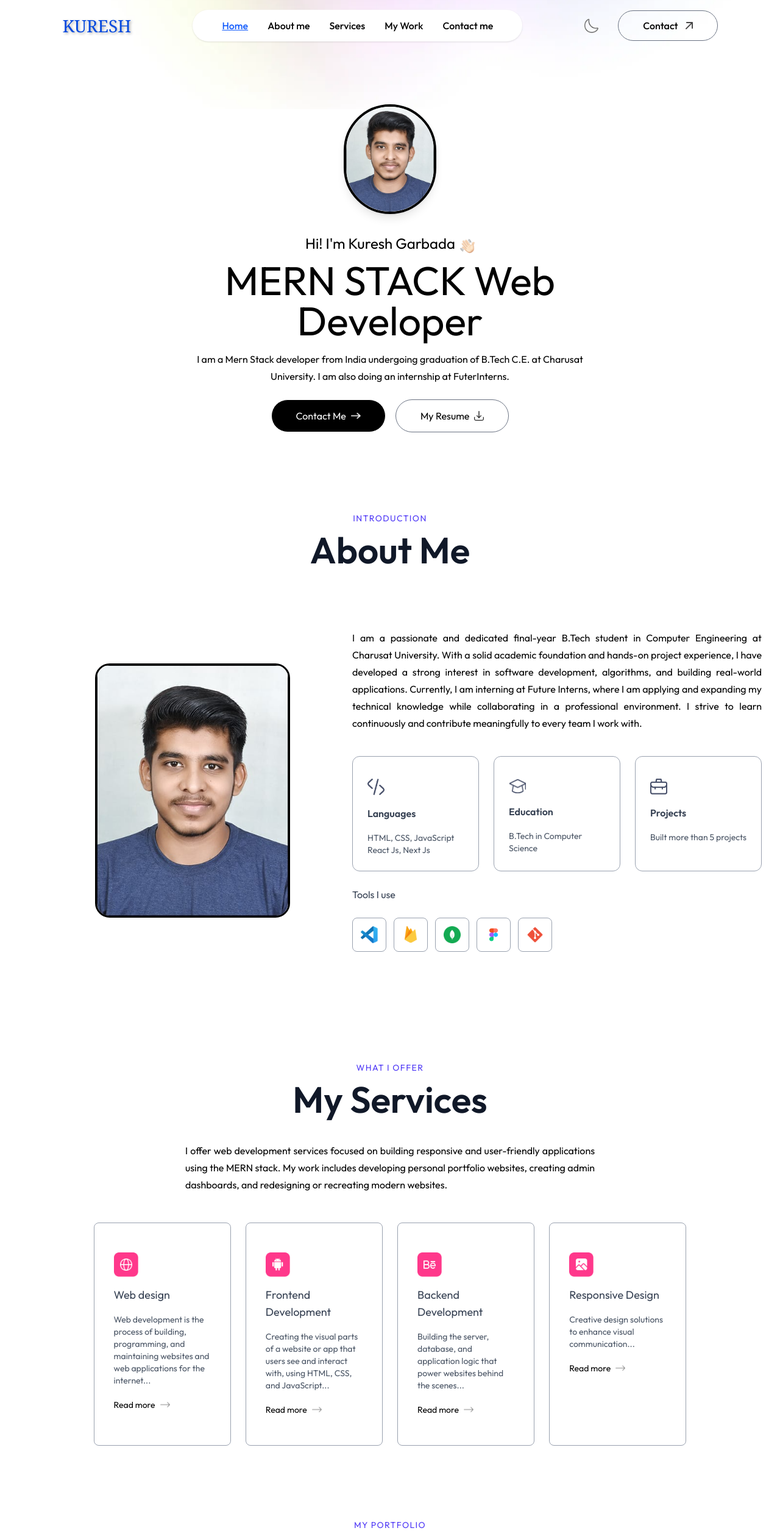
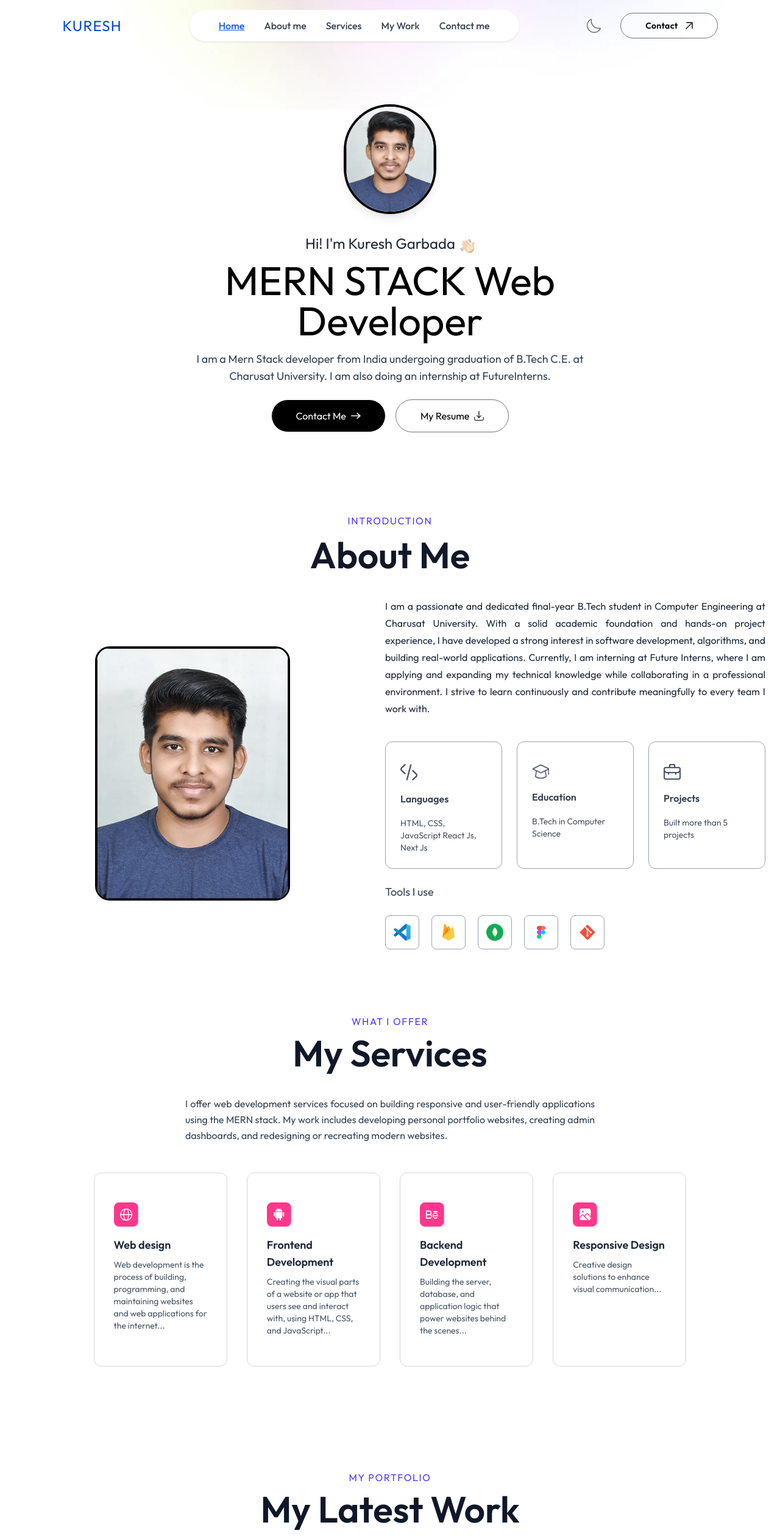
Before and after one commit to Kuresh-Garbada/FUTURE_FS_01, a Next.js app: page / in a window 1280 px wide. Shown: the top 2524 px of the page at 61% size. Built offline with nearby package versions, Linux system fonts and the light colour scheme; a web font is replaced by a local one.

Commit message:
font and styling

```diff
--- a/assets/assets.js
+++ b/assets/assets.js
@@ -83,8 +83,8 @@ export const workData = [
         bgImage: '/work-1.png',
     },
     {
-        title: 'Geo based app',
-        description: 'Mobile App',
+        title: 'Apni Ricksha ',
+        description: 'Mobile Web',
         bgImage: '/work-2.png',
     },
     {
@@ -93,8 +93,8 @@ export const workData = [
         bgImage: '/work-3.png',
     },
     {
-        title: 'UI/UX designing',
-        description: 'UI/UX Design',
+        title: 'Chess Game',
+        description: 'Java Project',
         bgImage: '/work-4.png',
     },
 ]
--- a/components/About.jsx
+++ b/components/About.jsx
@@ -5,21 +5,21 @@ import Image from 'next/image'
 const About = () => {
   return (
     <div id='about' className='w-full px-6 py-10 scroll-mt-20'>
-      <h3 className='text-center mb-3 text-sm font-ovo uppercase tracking-widest text-indigo-600'>
+      <h3 className='text-center mb-3 text-1xl font-ovo uppercase tracking-widest text-indigo-600'>
         Introduction
       </h3>
       <h2 className='text-center text-6xl font-ovo font-semibold mb-10 text-gray-900 dark:text-gray-100'>
         About Me
       </h2>
 
-      <div className='flex w-full flex-col lg:flex-row items-center gap-16 my-25'>
+      <div className='flex w-full flex-col lg:flex-row items-center gap-16'>
         {/* Image container */}
         <div className='w-full lg:w-1/2 flex justify-center'>
           <div className='w-64 sm:w-80 rounded-3xl max-w-none'>
             <Image
               src={assets.user_image}
               alt='user'
-              className='w-full rounded-3xl border-black'
+              className='w-full rounded-3xl'
               style={{ border: '3px solid black', boxShadow: 'none' }}
             />
           </div>
@@ -27,8 +27,8 @@ const About = () => {
 
         {/* Content area */}
         <div className='w-full lg:w-1/2 flex justify-center'>
-          <div className='max-w-2xl lg:-ml-25'> {/* Shift content slightly left on large screens */}
-            <p className='mb-10 font-Ovo text-justify'>
+          <div className='max-w-2xl lg:-ml-10'>
+            <p className='mb-10 font-ovo text-justify text-gray-800 dark:text-gray-300'>
               I am a passionate and dedicated final-year B.Tech student in Computer Engineering at Charusat University. With a solid academic foundation and hands-on project experience, I have developed a strong interest in software development, algorithms, and building real-world applications. Currently, I am interning at Future Interns, where I am applying and expanding my technical knowledge while collaborating in a professional environment. I strive to learn continuously and contribute meaningfully to every team I work with.
             </p>
 
@@ -37,31 +37,28 @@ const About = () => {
                 <li
                   key={index}
                   className="border-[0.5px] border-gray-400 rounded-xl p-6 cursor-pointer
-                  hover:bg-violet-100 hover:-translate-y-1 duration-500 hover:shadow-lg"
+                  hover:bg-violet-100 hover:dark:bg-violet-900/40 hover:-translate-y-1 duration-500 hover:shadow-lg"
                 >
                   <Image src={icon} alt={title} className='w-7 mt-3' />
-                  <h3 className='my-4 font-semibold text-gray-700'>{title}</h3>
-                  <p className='text-gray-600 text-sm'>{description}</p>
+                  <h3 className='my-4 font-semibold text-gray-700 dark:text-gray-200'>{title}</h3>
+                  <p className='text-gray-600 dark:text-gray-400 text-sm'>{description}</p>
                 </li>
               ))}
             </ul>
 
-
-            <h4  className='my-6 text-gray-700 font-Ovo'>
+            <h4 className='my-6 text-gray-700 dark:text-gray-200 font-ovo text-lg'>
               Tools I use
             </h4>
-            <ul className='flex items-center gap-3 sm:gp-5 '>
-              {toolsData.map((tool,index)=>(
-                <li className='flex items-center justify-center *:w-12 sm:w-14
-                aspect-square border border-gray-400 rounded-lg cursor-pointer
-                hover:-translate-y-1 duration-500' key={index}>
-                  <Image src={tool} alt='Tools' className='w-5
-                  sm:w-7'/>
 
-
+            <ul className='flex flex-wrap items-center gap-3 sm:gap-5'>
+              {toolsData.map((tool, index) => (
+                <li
+                  key={index}
+                  className='flex items-center justify-center w-12 sm:w-14 aspect-square border border-gray-400 rounded-lg cursor-pointer
+                  hover:-translate-y-1 hover:shadow-md duration-300 bg-white dark:bg-gray-800'
+                >
+                  <Image src={tool} alt='Tools' className='w-5 sm:w-7' />
                 </li>
-
-
               ))}
             </ul>
           </div>
--- a/components/Header.jsx
+++ b/components/Header.jsx
@@ -15,10 +15,9 @@ const Header = () => {
         />
       </div>
 
-
       {/* Intro Text */}
       <div className="mb-4">
-        <h3 className="flex items-end justify-center gap-2 text-xl md:text-2xl mb-3 font-ovo">
+        <h3 className="flex items-end justify-center gap-2 text-xl md:text-2xl mb-3 font-ovo text-gray-800">
           Hi! I'm Kuresh Garbada
           <Image src={assets.hand_icon} alt="Wave" className="w-6 h-6" />
         </h3>
@@ -27,16 +26,16 @@ const Header = () => {
           MERN STACK Web Developer
         </h2>
 
-        <p className="max-w-2xl mx-auto font-ovo mb-6">
+        <p className="max-w-2xl mx-auto font-outfit text-base sm:text-lg text-gray-700 mb-6">
           I am a Mern Stack developer from India undergoing graduation of B.Tech C.E. at Charusat University.
-          I am also doing an internship at FuterInterns.
+          I am also doing an internship at FutureInterns.
         </p>
 
         {/* Buttons */}
-        <div className="flex flex-col sm:flex-row items-center justify-center gap-4">
+        <div className="flex flex-col sm:flex-row items-center justify-center gap-4 font-outfit">
           <a
             href="#contact"
-            className="px-10 py-3 border border-white rounded-full bg-black text-white flex items-center gap-2"
+            className="px-10 py-3 border border-white rounded-full bg-black text-white flex items-center gap-2 hover:bg-gray-900 transition"
           >
             Contact Me
             <Image src={assets.right_arrow_white} alt="" className="w-4" />
@@ -45,7 +44,7 @@ const Header = () => {
           <a
             href="/resume.pdf"
             download
-            className="px-10 py-3 border rounded-full border-gray-500 flex items-center gap-2"
+            className="px-10 py-3 border rounded-full border-gray-500 flex items-center gap-2 hover:bg-gray-100 transition"
           >
             My Resume
             <Image src={assets.download_icon} alt="" className="w-4" />
--- a/components/Navbar.jsx
+++ b/components/Navbar.jsx
@@ -8,7 +8,6 @@ const Navbar = () => {
   const [activeSection, setActiveSection] = useState('top')
   const sideMenuRef = useRef()
 
-  // Scroll listener for shadow and active section
   useEffect(() => {
     const onScroll = () => {
       setIsScroll(window.scrollY > 50)
@@ -28,7 +27,6 @@ const Navbar = () => {
     return () => window.removeEventListener('scroll', onScroll)
   }, [])
 
-  // On mount, check if user prefers dark mode or saved theme
   useEffect(() => {
     const savedTheme = localStorage.getItem('theme')
     if (
@@ -63,10 +61,9 @@ const Navbar = () => {
     sideMenuRef.current.style.transform = 'translateX(16rem)'
   }
 
-  // Function to conditionally add active styles
   const getLinkClass = (section) =>
-    `font-ovo font-medium ${
-      activeSection === section ? 'text-blue-600 underline' : ''
+    `font-outfit font-medium transition duration-300 ${
+      activeSection === section ? 'text-blue-600 underline' : 'text-gray-700'
     }`
 
   return (
@@ -78,10 +75,10 @@ const Navbar = () => {
       <nav
         className={`w-full fixed px-5 lg:px-8 xl:px-[8%] py-4
        flex items-center justify-between z-50 ${
-         isScroll ? 'bg-white bg-opacity-50 backdrop-blur-lg shadow-sm ' : ' '
+         isScroll ? 'bg-white bg-opacity-50 backdrop-blur-lg shadow-sm' : ''
        }`}
       >
-        <p className='custom-text'>KURESH</p>
+        <p className='font-ovo text-2xl tracking-wider text-[#0449df]'>KURESH</p>
 
         <ul
           className={`hidden md:flex items-center gap-6 lg:gap-8 rounded-full px-12 py-3
@@ -115,7 +112,6 @@ const Navbar = () => {
         </ul>
 
         <div className='flex items-center gap-4'>
-          {/* Dark Mode Toggle Button */}
           <button onClick={toggleDarkMode} aria-label='Toggle Dark Mode'>
             <Image
               src={isDarkMode ? assets.sun_icon : assets.moon_icon}
@@ -125,7 +121,7 @@ const Navbar = () => {
           </button>
 
           <a
-            className='hidden lg:flex items-center gap-3 px-10 py-2.5 border border-gray-500 rounded-full ml-4 font-ovo font-medium'
+            className='hidden lg:flex items-center gap-3 px-10 py-2.5 border border-gray-500 rounded-full ml-4 font-outfit font-semibold text-sm tracking-wide hover:bg-gray-100 transition'
             href='#contact'
           >
             Contact <Image src={assets.arrow_icon} className='w-3' alt='' />
--- a/components/Services.jsx
+++ b/components/Services.jsx
@@ -4,39 +4,44 @@ import Image from 'next/image'
 
 const Services = () => {
   return (
-    <div id="services" className='w-full px-[12%] py-10 scroll-mt-20'>
-
-        <h3 className='text-center mb-3 text-sm font-ovo uppercase tracking-widest text-indigo-600'>
-         What I offer
+    <div id="services" className="w-full px-[12%] py-16 scroll-mt-20">
+      <h3 className="text-center mb-2 text-1xl font-ovo uppercase tracking-widest text-indigo-600">
+        What I Offer
       </h3>
-      <h2 className='text-center text-6xl font-ovo font-semibold mb-10 text-gray-900 dark:text-gray-100'>
+      <h2 className="text-center text-5xl sm:text-6xl font-ovo font-semibold mb-10 text-gray-900 dark:text-gray-100">
         My Services
       </h2>
 
-      <p className='text-justify max-w-2xl mx-auto mt-5 mb-12 font-Ovo'>
-  I offer web development services focused on building responsive and user-friendly applications using the MERN stack. My work includes developing personal portfolio websites, creating admin dashboards, and redesigning or recreating modern websites.
-</p>
+      <p className="text-justify max-w-2xl mx-auto mt-4 mb-12 font-ovo text-gray-700 dark:text-gray-300 leading-relaxed">
+        I offer web development services focused on building responsive and user-friendly applications using the MERN stack. My work includes developing personal portfolio websites, creating admin dashboards, and redesigning or recreating modern websites.
+      </p>
 
+      <div className="grid grid-cols-1 sm:grid-cols-2 lg:grid-cols-3 xl:grid-cols-4 gap-8 my-10">
+        {serviceData.map(({ icon, title, description, link }, index) => (
+          <div
+            key={index}
+            className="border border-gray-300 rounded-xl px-8 py-12 bg-white dark:bg-gray-900
+    hover:shadow-lg hover:shadow-pink-100 dark:hover:bg-pink-900/20 hover:bg-pink-100
+    transition-all duration-500 transform hover:-translate-y-1 cursor-pointer"
+>
+            <Image src={icon} alt={title} className="w-10 mb-4" />
+            <h3 className="text-lg font-semibold mb-2 text-gray-800 dark:text-white">
+              {title}
+            </h3>
+            <p className="text-sm text-gray-600 dark:text-gray-400 leading-5">
+              {description}
+            </p>
 
-  <div className="grid grid-cols-1 sm:grid-cols-2 lg:grid-cols-3 xl:grid-cols-4 gap-6 my-10">
-
-
-        {serviceData.map(({icon,title,description,link},index)=>(
-            <div key={index} className='border border-gray-400 rounded-lg px-8 py-12
-            hover: shadow-black cursor-pointer hover:bg-pink-50 hover:-translate-y-1 duration-500'>
-                <Image src={icon} alt='' className='w-10'/>
-                <h3 className='text-lg my-4 text-gray-700'>{title}</h3>
-                <p className='text-sm text-gray-600 leading-5'>{description}</p>
-                <a href={link} className='flex items-center gap-2 text-sm mt-5'>
-                    Read more <Image  alt='' src={assets.right_arrow} className='w-4'/>
-                </a>
-             </div>
-
+            {/* Optional Link: Uncomment if needed */}
+            {/* <a
+              href={link}
+              className="flex items-center gap-2 text-sm mt-5 text-indigo-600 hover:underline"
+            >
+              Read more <Image alt="" src={assets.right_arrow} className="w-4" />
+            </a> */}
+          </div>
         ))}
-
-    </div>
-
-
+      </div>
     </div>
   )
 }
--- a/components/Work.jsx
+++ b/components/Work.jsx
@@ -4,47 +4,60 @@ import React from 'react';
 
 const Work = () => {
   return (
-    <div id="work" className="w-full px-[12%] py-10 scroll-mt-20">
-      <h3 className="text-center mb-2 text-sm font-ovo uppercase tracking-widest text-indigo-600">
+    <div id="work" className="w-full px-[12%] py-16 scroll-mt-20">
+      <h3 className="text-center mb-2 text-1xl font-ovo uppercase tracking-widest text-indigo-600">
         My Portfolio
       </h3>
-      <h2 className="text-center text-5xl font-ovo font-semibold mb-12 text-gray-900 dark:text-gray-100">
+      <h2 className="text-center text-5xl sm:text-6xl font-ovo font-semibold mb-12 text-gray-900 dark:text-gray-100">
         My Latest Work
       </h2>
 
-      <p className="text-justify max-w-2xl mx-auto mt-5 mb-12 font-ovo">
+      <p className="text-justify max-w-2xl mx-auto mt-4 mb-12 font-ovo text-gray-700 dark:text-gray-300 leading-relaxed">
         Welcome to my web development portfolio! Explore a collection of projects showcasing my expertise in front-end development.
       </p>
 
-      {/* ✅ 4-column centered grid */}
-      <div className="grid grid-cols-1 sm:grid-cols-2 lg:grid-cols-4 gap-8 justify-items-center">
+      {/* Projects Grid */}
+      <div className="grid grid-cols-1 sm:grid-cols-2 lg:grid-cols-4 gap-10 justify-items-center">
         {workData.map((project, index) => (
           <div
             key={index}
-            className="w-64 h-64 bg-no-repeat bg-cover bg-center rounded-lg relative cursor-pointer group"
+            className="w-64 h-64 bg-no-repeat bg-cover bg-center rounded-xl relative cursor-pointer group shadow-md hover:shadow-xl transition duration-500"
             style={{ backgroundImage: `url(${project.bgImage})` }}
           >
             <div
-              className="bg-white w-11/12 rounded-md absolute bottom-5 left-1/2 -translate-x-1/2 py-3 px-5
-              flex items-center justify-between duration-500 group-hover:bottom-7"
+              className="bg-white dark:bg-gray-900 w-11/12 rounded-lg absolute bottom-4 left-1/2 -translate-x-1/2 py-3 px-4
+              flex items-center justify-between group-hover:bottom-6 transition-all duration-500"
             >
               <div>
-                <h2 className="text-base font-semibold">{project.title}</h2>
-                <p className="text-sm text-gray-600">{project.description}</p>
+                <h2 className="text-base font-semibold text-gray-800 dark:text-white">
+                  {project.title}
+                </h2>
+                <p className="text-sm text-gray-600 dark:text-gray-400">
+                  {project.description}
+                </p>
               </div>
               <div>
-                <Image className=" border rounded-full border-black w-9
-                aspect-square flex items-center justify-center shadow-2xl
-                group-hover:bg-lime-300 transition" src={assets.send_icon} alt="send icon" />
+                <Image
+                  src={assets.send_icon}
+                  alt="send icon"
+                  className="border rounded-full border-black dark:border-white w-9 h-9 p-2
+                  bg-white dark:bg-gray-800 shadow-lg group-hover:bg-lime-300 transition"
+                />
               </div>
             </div>
           </div>
         ))}
       </div>
-        <a href="" className='w-max flex items-center justify-center gap-2
-        text-gray-700 border-[0.5px] border-gray-700 rounded-full py-3 px-10 mx-auto
-        my-20 hover:bg-blue-100 duration-500'> Show more <Image src={assets.right_arrow_bold} alt='Right arrow'
-        className='w-4' /></a>
+
+      {/* Optional Show More Button */}
+      {/* <a
+        href="#"
+        className="w-max flex items-center justify-center gap-2 text-gray-700 dark:text-gray-300
+        border border-gray-500 rounded-full py-3 px-10 mx-auto mt-16 hover:bg-blue-100 dark:hover:bg-blue-900 transition"
+      >
+        Show more
+        <Image src={assets.right_arrow_bold} alt="Right arrow" className="w-4" />
+      </a> */}
     </div>
   );
 };
```
Also changed, not shown: components/Contact.jsx (+49 -38 lines), components/Footer.jsx (+42 -30 lines), public/work-4.png. Lines whose indentation alone changed are shown as unchanged.
